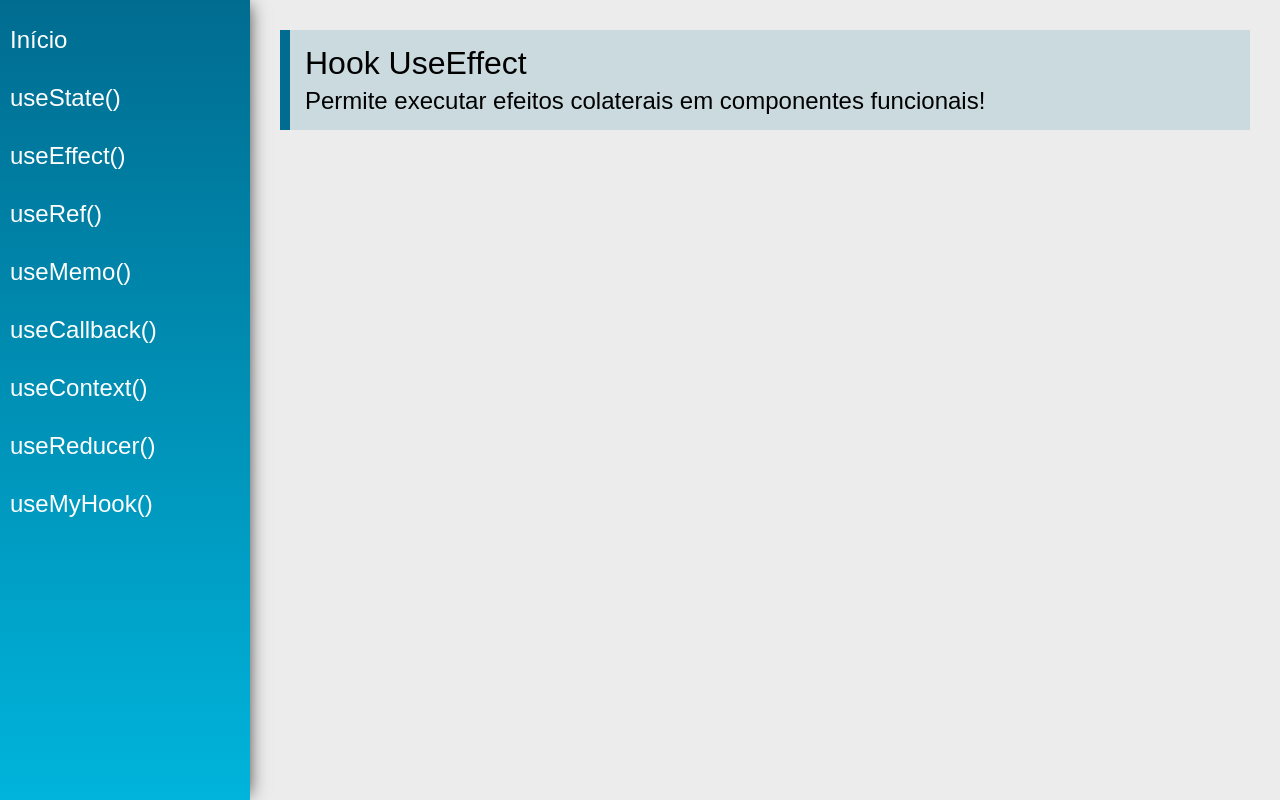
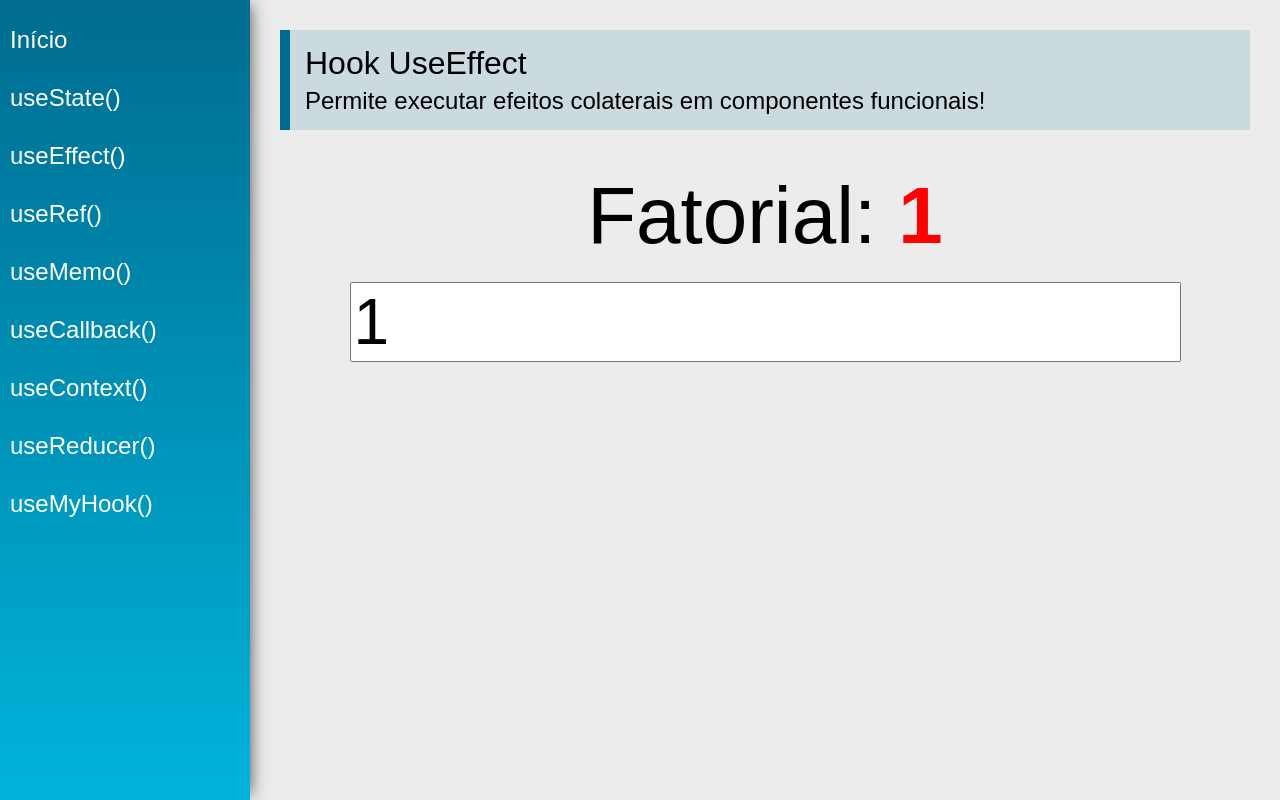
Before and after one commit to Alexandrodasilva/hooks, a React (Create React App) app: page /useEffect in a window 1280 px wide. Built offline with nearby package versions, Linux system fonts and the light colour scheme.

Commit message:
conceitos do useEffect

```diff
--- a/src/views/examples/UseEffect.jsx
+++ b/src/views/examples/UseEffect.jsx
@@ -1,13 +1,37 @@
-import React from 'react'
+import React, { useEffect, useState } from 'react'
 import PageTitle from '../../components/layout/PageTitle'
 
+function calculaFat(num){
+    const n = parseInt(num)
+    if( n === -1) return
+    if(n ===1) return 1;
+    if(n === 0) return 1;
+    return calculaFat(n -1)*n;
+}
+
 const UseEffect = (props) => {
+    const [number, setNumber] = useState(1);
+    const [fatorial, setFatorial] = useState(0)
+
+    useEffect(function(){
+        setFatorial(calculaFat(number))
+    }, [number])
     return (
         <div className="UseEffect">
             <PageTitle
                 title="Hook UseEffect"
                 subtitle="Permite executar efeitos colaterais em componentes funcionais!"
             />
+            <div className="center">
+                <div>
+                    <span className="text">Fatorial: </span>
+                    <span className="text red">{fatorial === -1 ?  "não existe": fatorial}</span>
+                </div>
+                <input type="number" className="input"
+                    value={number}
+                    onChange={e => setNumber(e.target.value)}
+                />
+            </div>
         </div>
     )
 }
```
